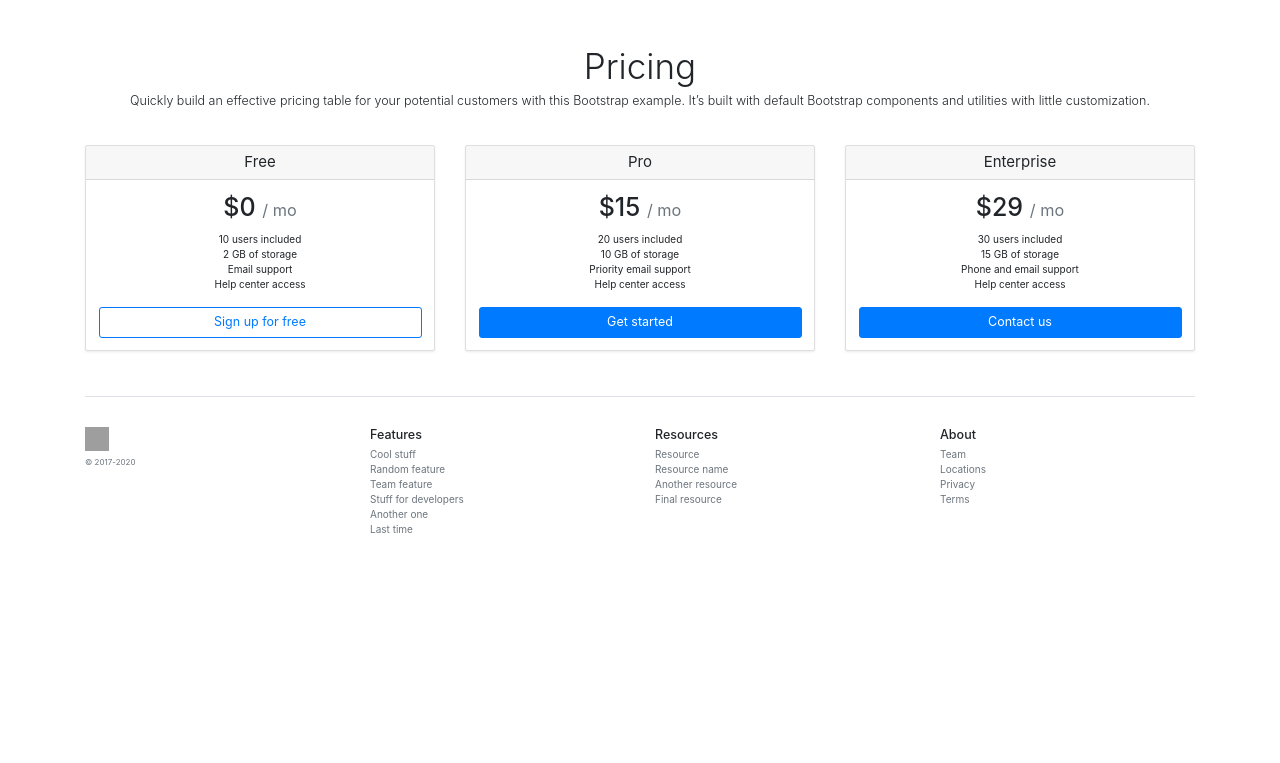
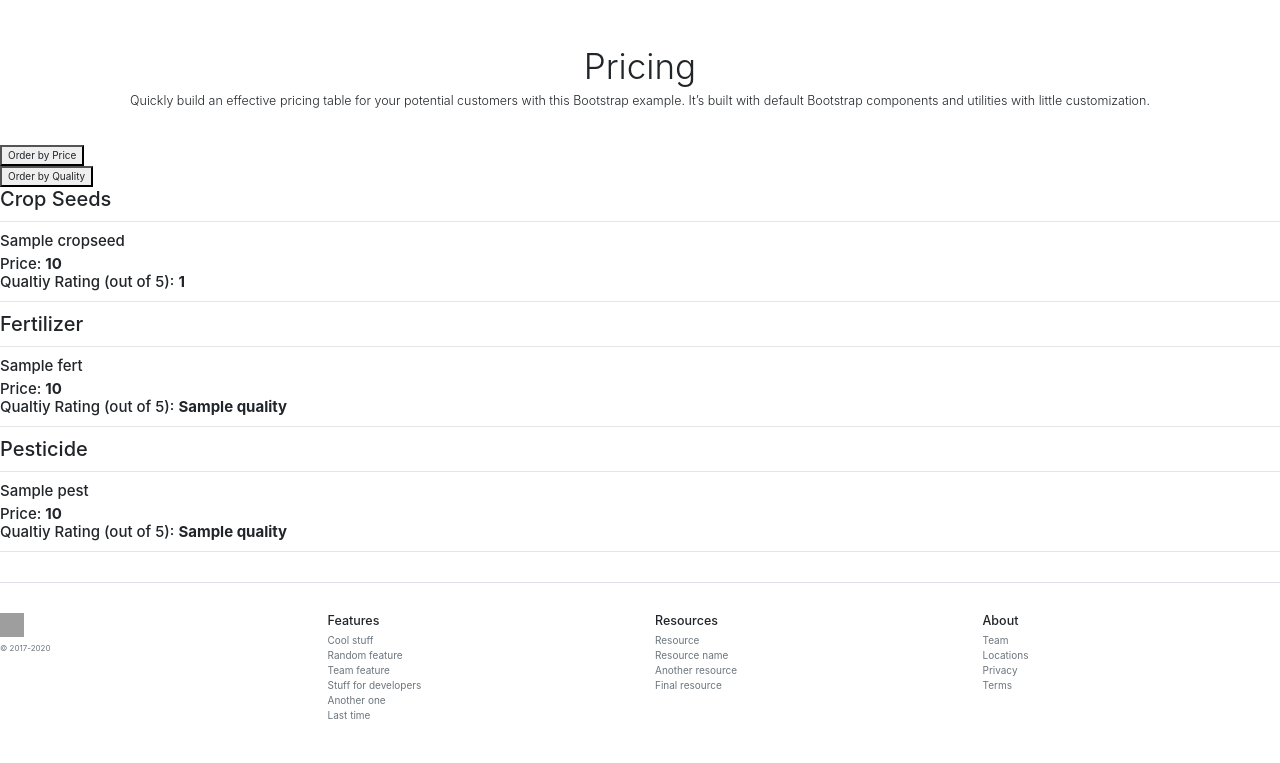
Before and after one commit to havanoor/TSEC-Codestorm, a Django app: template FarmerApp/templates/FarmerApp/FarmerShop.html in a window 1280 px wide. Shown: the part 62-825 px from the top of the page. Before the commit the page ends 595 px from the top, so only its background shows below. Run offline with Django 3.2, Linux system fonts and the light colour scheme; tables that the repository leaves empty hold one stand-in row (values such as "Sample post"); the template is opened without the code that fills it: values that come from a table or form of the project are taken from there, most other values are stand-ins (such as "Sample title", 1, 10 or a date in 2020); some libraries are stand-ins or nearby versions; grey boxes are pictures that could not be loaded.

Commit message:
Farmer shop page landing

```diff
--- a/FarmerApp/admin.py
+++ b/FarmerApp/admin.py
@@ -22,3 +22,6 @@ admin.site.register(Account,AccountAdmin)
 admin.site.register(Category)
 admin.site.register(Crops)
 admin.site.register(Product)
+admin.site.register(CropSeeds)
+admin.site.register(fertilizer)
+admin.site.register(pesticide)
--- a/FarmerApp/models.py
+++ b/FarmerApp/models.py
@@ -108,8 +108,10 @@ class CropSeeds(models.Model):
 class fertilizer(models.Model):
     name = models.CharField(max_length = 100)
     quality = models.IntegerField()
+    price =models.IntegerField()
     image = models.ImageField(upload_to='cropImage/',blank=True)
 class pesticide(models.Model):
     name = models.CharField(max_length = 100)
     quality = models.IntegerField()
+    price = models.IntegerField()
     image = models.ImageField(upload_to='cropImage/',blank=True)
--- a/FarmerApp/templates/FarmerApp/FarmerShop.html
+++ b/FarmerApp/templates/FarmerApp/FarmerShop.html
@@ -75,55 +75,39 @@
   <h1 class="display-4">Pricing</h1>
   <p class="lead">Quickly build an effective pricing table for your potential customers with this Bootstrap example. It’s built with default Bootstrap components and utilities with little customization.</p>
 </div>
+<button type = "button" class = "order-price"> Order by Price </button> <br>
+<button type = "button" class = "order-quality"> Order by Quality </button> <br>
+<h2>Crop Seeds</h2>
+<hr \>
+<div id = "cropseeds">
+{% for c in cropseeds %}
+<h4>{{ c.name }}<h4>
+Price: <b>{{ c.price }}</b><br>
+Qualtiy Rating (out of 5): <b>{{ c.quality }}</b><br>
+<hr>
+{% endfor %}
+ </div>
+<h2>Fertilizer</h2>
+<hr \>
+<div id = "fertilizer">
+{% for c in ferts %}
+<h4>{{ c.name }}<h4>
+Price: <b>{{ c.price }}</b><br>
+Qualtiy Rating (out of 5): <b>{{ c.quality }}</b><br>
+<hr>
+{% endfor %}
+ </div>
+ <h2>Pesticide</h2>
+<hr \>
 
-<div class="container">
-  <div class="card-deck mb-3 text-center">
-    <div class="card mb-4 shadow-sm">
-      <div class="card-header">
-        <h4 class="my-0 font-weight-normal">Free</h4>
-      </div>
-      <div class="card-body">
-        <h1 class="card-title pricing-card-title">$0 <small class="text-muted">/ mo</small></h1>
-        <ul class="list-unstyled mt-3 mb-4">
-          <li>10 users included</li>
-          <li>2 GB of storage</li>
-          <li>Email support</li>
-          <li>Help center access</li>
-        </ul>
-        <button type="button" class="btn btn-lg btn-block btn-outline-primary">Sign up for free</button>
-      </div>
-    </div>
-    <div class="card mb-4 shadow-sm">
-      <div class="card-header">
-        <h4 class="my-0 font-weight-normal">Pro</h4>
-      </div>
-      <div class="card-body">
-        <h1 class="card-title pricing-card-title">$15 <small class="text-muted">/ mo</small></h1>
-        <ul class="list-unstyled mt-3 mb-4">
-          <li>20 users included</li>
-          <li>10 GB of storage</li>
-          <li>Priority email support</li>
-          <li>Help center access</li>
-        </ul>
-        <button type="button" class="btn btn-lg btn-block btn-primary">Get started</button>
-      </div>
-    </div>
-    <div class="card mb-4 shadow-sm">
-      <div class="card-header">
-        <h4 class="my-0 font-weight-normal">Enterprise</h4>
-      </div>
-      <div class="card-body">
-        <h1 class="card-title pricing-card-title">$29 <small class="text-muted">/ mo</small></h1>
-        <ul class="list-unstyled mt-3 mb-4">
-          <li>30 users included</li>
-          <li>15 GB of storage</li>
-          <li>Phone and email support</li>
-          <li>Help center access</li>
-        </ul>
-        <button type="button" class="btn btn-lg btn-block btn-primary">Contact us</button>
-      </div>
-    </div>
-  </div>
+<div id = "pesticide">
+{% for c in pests %}
+<h4>{{ c.name }}<h4>
+Price: <b>{{ c.price }}</b><br>
+Qualtiy Rating (out of 5): <b>{{ c.quality }}</b><br>
+<hr>
+{% endfor %}
+ </div>
 
   <footer class="pt-4 my-md-5 pt-md-5 border-top">
     <div class="row">
@@ -163,11 +147,98 @@
     </div>
   </footer>
 </div>
-    <script src="https://code.jquery.com/jquery-3.5.1.slim.min.js" integrity="sha384-DfXdz2htPH0lsSSs5nCTpuj/zy4C+OGpamoFVy38MVBnE+IbbVYUew+OrCXaRkfj" crossorigin="anonymous"></script>
+    <script src="https://code.jquery.com/jquery-3.1.1.min.js"></script>
+    <script>
+    $(document).ready(function(){
+      var output = '';
+    $('.order-price').on('click',function() {
+      console.log("Click")
+    $.ajax({
+	url: 'http://localhost:8000/order/cost',
+	dataType: 'json',
+	type: 'GET',
+	success: function(data){
+		$('#cropseeds').empty();
+    $('#fertilizer').empty();
+    $('#pesticide').empty(); //to clean the div
+		//console.log(typeof(data));
+		//var data = JSON.stringify(data);
+		//var data = JSON.parse(data);
+    arr = ['seeds','ferts','pests'];
+		//loop through data, output on the window
+		seed = data[0];
+    fert = data[1];
+    pest = data[2];
+    //console.log(typeof(seed));
+    output = '';
+    for(i=0; i<Object.keys(seed).length; i++){
+      var name = "<h4>"+seed[i].name + "</h4>";
+      var price = "Price: <b>" + seed[i].price + "</b> <br>";
+      var quality = "Qualtiy Rating (out of 5): <b>" +  seed[i].quality+ "</b><br>";
+      output += name + price + quality + "<hr>";
+    }
+	$('#cropseeds').append(output);
+  output = '';
+    for(i=0; i<Object.keys(fert).length; i++){
+      var name = "<h4>"+fert[i].name + "</h4>";
+      var price = "Price: <b>" + fert[i].price + "</b> <br>";
+      var quality = "Qualtiy Rating (out of 5): <b>" +  fert[i].quality+ "</b><br>";
+      output += name + price + quality + "<hr>";
+    }
+	$('#fertilizer').append(output);
+  output = '';
+    for(i=0; i<Object.keys(pest).length; i++){
+      var name = "<h4>"+pest[i].name + "</h4>";
+      var price = "Price: <b>" + pest[i].price + "</b> <br>";
+      var quality = "Qualtiy Rating (out of 5): <b>" +  pest[i].quality+ "</b><br>";
+      output += name + price + quality + "<hr>";
+    }
+	$('#pesticide').append(output);
+  }
+
+		});
+
+});
+$('.order-quality').on('click',function() {
+      console.log("Click")
+    $.ajax({
+	url: 'http://localhost:8000/order/quality',
+	dataType: 'json',
+	type: 'GET',
+	success: function(data){
+		$('#cropseeds').empty(); //to clean the div
+		//console.log(typeof(data));
+		//var data = JSON.stringify(data);
+		//var data = JSON.parse(data);
+    arr = ['seeds','ferts','pests'];
+		//loop through data, output on the window
+    a='seeds';
+		seed = data[0];
+
+    //console.log(typeof(seed));
+    console.log(Object.keys(seed).length);
+
+    output = '';
+    for(i=0; i<Object.keys(seed).length; i++){
+      var name = "<h4>"+seed[i].name + "</h4>";
+      var price = "Price: <b>" + seed[i].price + "</b> <br>";
+      var quality = "Qualtiy Rating (out of 5): <b>" +  seed[i].quality+ "</b><br>";
+      output += name + price + quality + "<hr>";
+    }
+   console.log(output);
+	$('#cropseeds').append(output);
+  }
+
+		});
+
+});
+    });
+    </script>
+
     <script>window.jQuery || document.write('<script src="/docs/4.5/assets/js/vendor/jquery.slim.min.js"><\/script>')</script>
     <script src="/docs/4.5/dist/js/bootstrap.bundle.min.js" integrity="sha384-1CmrxMRARb6aLqgBO7yyAxTOQE2AKb9GfXnEo760AUcUmFx3ibVJJAzGytlQcNXd" crossorigin="anonymous"></script>
     <!-- JS, Popper.js, and jQuery -->
-    <script src="https://code.jquery.com/jquery-3.5.1.slim.min.js" integrity="sha384-DfXdz2htPH0lsSSs5nCTpuj/zy4C+OGpamoFVy38MVBnE+IbbVYUew+OrCXaRkfj" crossorigin="anonymous"></script>
+    <script src="https://code.jquery.com/jquery-3.1.1.min.js"></script>
     <script src="https://cdn.jsdelivr.net/npm/popper.js@1.16.0/dist/umd/popper.min.js" integrity="sha384-Q6E9RHvbIyZFJoft+2mJbHaEWldlvI9IOYy5n3zV9zzTtmI3UksdQRVvoxMfooAo" crossorigin="anonymous"></script>
     <script src="https://stackpath.bootstrapcdn.com/bootstrap/4.5.0/js/bootstrap.min.js" integrity="sha384-OgVRvuATP1z7JjHLkuOU7Xw704+h835Lr+6QL9UvYjZE3Ipu6Tp75j7Bh/kR0JKI" crossorigin="anonymous"></script>
 </body>
--- a/FarmerApp/urls.py
+++ b/FarmerApp/urls.py
@@ -4,5 +4,9 @@ from . import views
 
 
 urlpatterns=[
-    path('',views.list_crops,name="display")
+    path('',views.list_crops,name="display"),
+    path('suggestion/',views.suggestion, name = "suggestion"),
+    path('order/<str:pref>',views.order,name = "order"),
+    path('farmershop/',views.farmersell,name = "FS"),
+
 ]
```
Also changed, not shown: FarmerApp/views.py (+76 -3 lines), FarmerPortal/settings.py (+15 -1 lines), media/cropImage/Child.PNG (added), media/cropImage/Climate.PNG (added), media/cropImage/Climate_kNq7lBt.PNG (added), media/cropImage/Domestic.PNG (added), media/cropImage/Screenshot_2019-08-20-21-03-08-907_com.instagram.android-01.jpeg (added), media/cropImage/WhatsApp_Image_2020-06-29_at_2.02.57_PM.jpeg (added), media/cropImage/WhatsApp_Image_2020-07-01_at_2.04.58_PM.jpeg (added), media/cropImage/Women.jpg (added), media/cropImage/bg-22.jpg (added), media/cropImage/bg-43.jpg (added).
